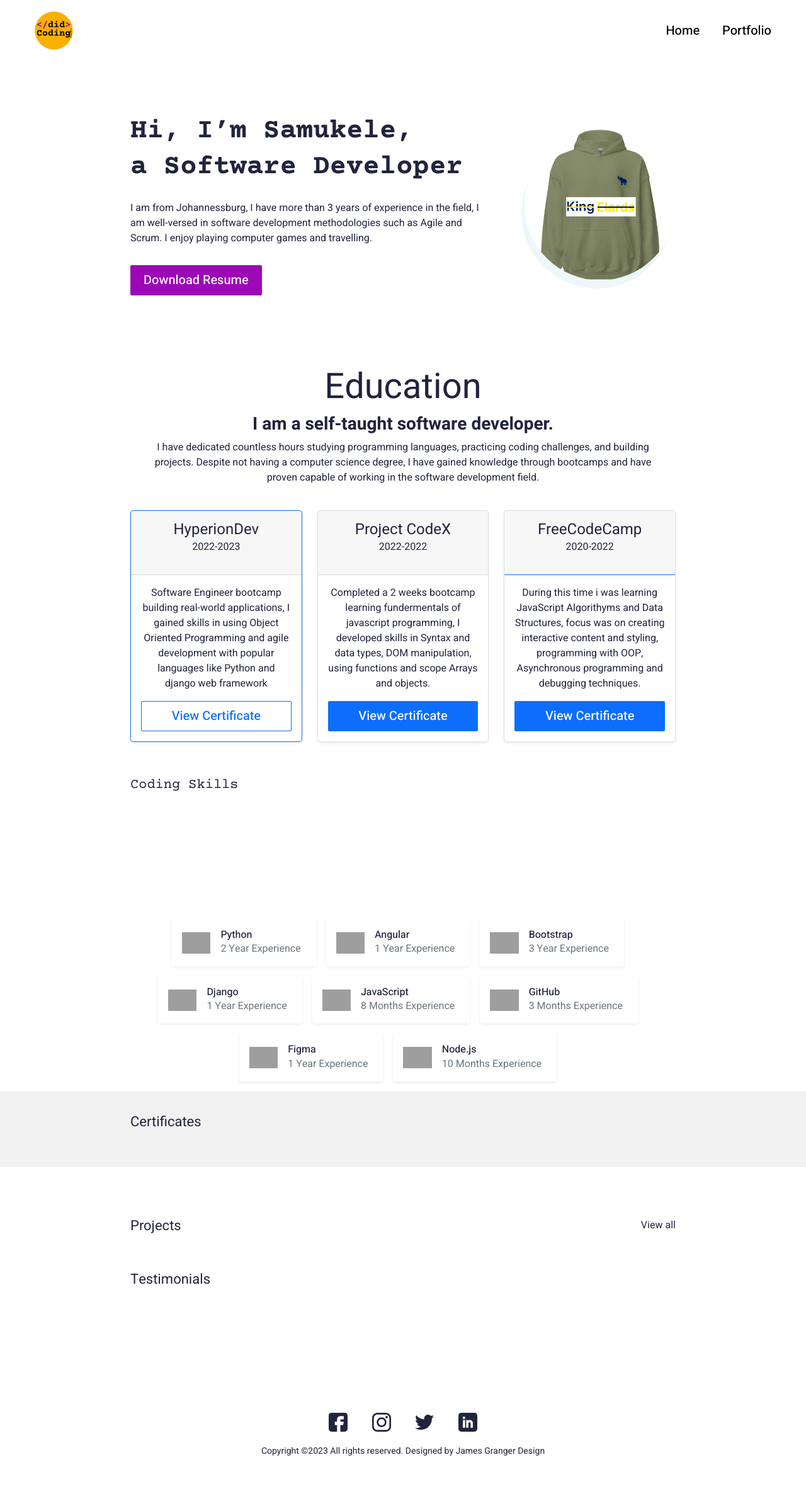
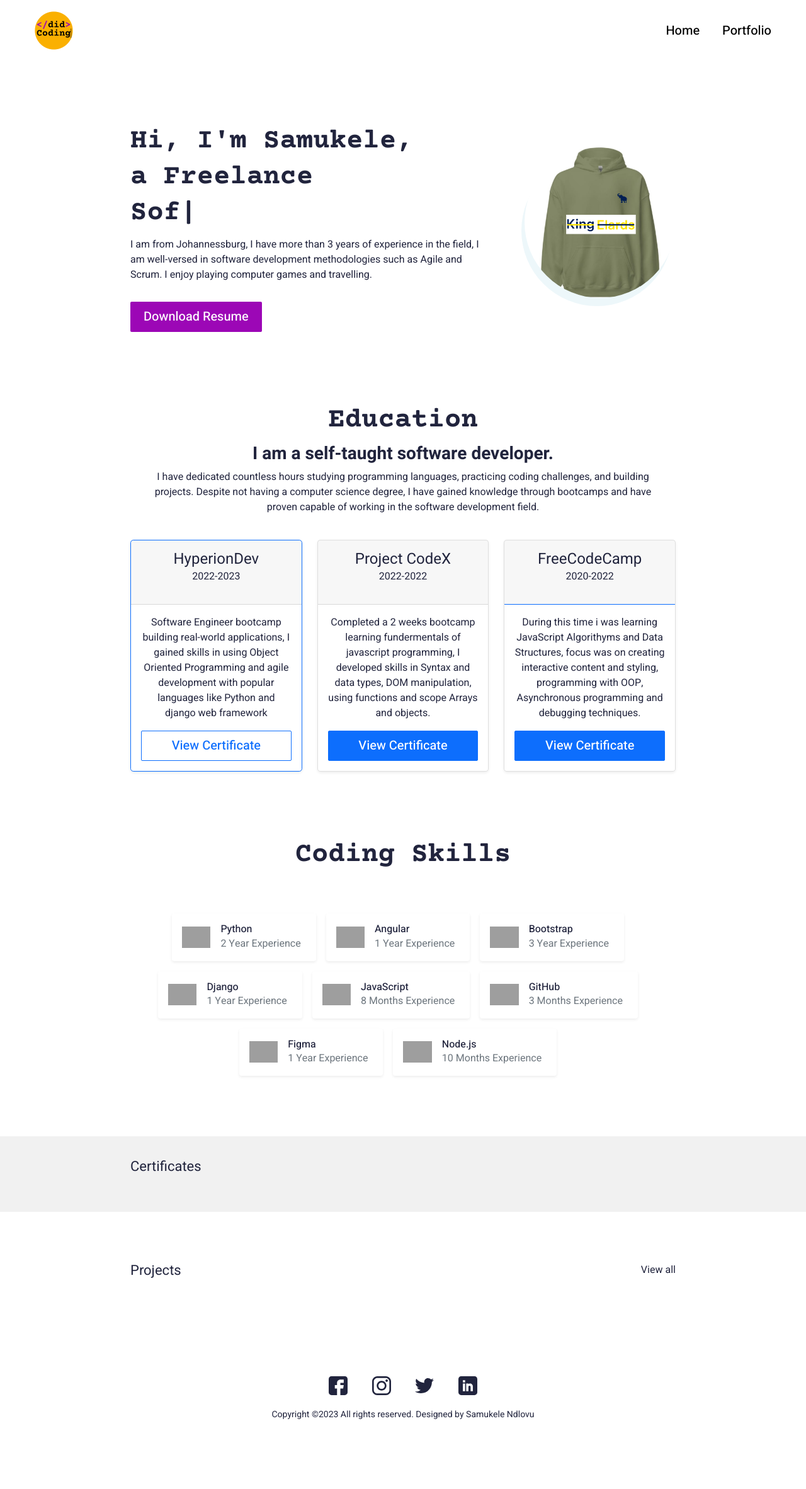
Before and after one commit to samukele-dev/my_portfolio, a Django app: page / in a window 1280 px wide. Shown: the whole page at 63% size. After the commit the page ends 2253 px from the top, so only its background shows below. Run offline with Django 4.2, Linux system fonts and the light colour scheme; data comes from the database, SQL or seed files in the repository; both versions use the stored data as it was after the commit; data that the repository does not hold is empty; some libraries are stand-ins or nearby versions; grey boxes are pictures that could not be loaded.

Commit message:
typed_strings

```diff
--- a/main/templates/main/base.html
+++ b/main/templates/main/base.html
@@ -38,6 +38,17 @@
     <script src="{% static 'js/bootstrap.bundle.min.js' %}"></script>
     <script src="https://unpkg.com/swiper@7.0.5/swiper-bundle.min.js"></script>
     <script src="{% static 'js/script.js' %}"></script>
+
+    <script>
+        var options = {
+            strings: ['Software Engineer', 'Web Designer'],
+            typeSpeed: 50,
+            backSpeed: 25,
+            loop: true
+        };
+
+        var typed = new Typed('.typed', options);
+    </script>
     {% block extend_footer %}{% endblock %}
     <!-- ================================
     End Scripts
--- a/main/templates/main/index.html
+++ b/main/templates/main/index.html
@@ -28,6 +28,10 @@ END script blocks
 Start Content
 ================================= -->
 {% block content %}
+
+<script src="https://cdnjs.cloudflare.com/ajax/libs/typed.js/2.0.11/typed.min.js"></script>
+
+
 <section>
     <div class="bannerSection">
         <div class="container">
@@ -39,8 +43,12 @@ Start Content
                 </div>
                 <div class="col-md">
                     <div class="bannerContent">
-                        <h1 class="xlTitle pb-3">Hi, I’m {{me.first_name|title}}, <br> a {{me.userprofile.title}} </br>
-                        </h1>
+                        <div class="h1 mt-3 wow fadeInUp xlTitle" data-wow-delay=".6s">
+                            Hi, I'm <span class="id-color-2">{{me.first_name|title}},</span><br>a Freelance<br>
+
+                            <span class="typed"></span>
+                        </div>
+
                         <p>{{me.userprofile.bio}}</p>
                         <div class="bannerBtnCol">
                             <div class="row">
@@ -59,7 +67,7 @@ Start Content
 <section>
     <div class="container py-3">
         <div class="pricing-header p-3 pb-md-4 mx-auto text-center">
-            <h1 class="display-4 fw-normal">Education</h1>
+            <h1 class="xlTitle">Education</h1>
             <h3 class="fw-bold">I am a self-taught software developer. </h3>
             <p>I have dedicated countless hours studying programming languages, practicing coding challenges, and building projects. Despite not having a computer science degree, I have gained knowledge through bootcamps and have proven capable of working
                 in the software development field.</p>
@@ -107,56 +115,10 @@ Start Content
 
 <section>
     <div class="sectionSpace pt-0">
-        <div class="container">
-            <div class="row">
-                <!-- <div class="col-md-auto">
-                    <div class="keySkillCol">
-                        <h4 class="smTitle pb-3">Key Skills</h4>
-                        {% for sk in me.userprofile.skills.all %} {% if sk.is_key_skill %}
-                        <div class="keySkillCard">
-                            {% if sk.image %}
-                            <div class="ksIconCol">
-                                <img src="{{sk.image.url}}" alt="...">
-                            </div>
-                            {% endif %}
-                            <span class="ksText">{{sk.name}}</span>
-                        </div>
-                        {% endif %} {% endfor %}
-                    </div>
-                </div> -->
-                <div class="col-md">
-                    <h4 class="smTitle pb-3">Coding Skills</h4>
-                    <div class="progressCol">
-                        <div class="progressCard">
-                            {% for sk in me.userprofile.skills.all %}
-                            <div class="progressCol">
-                                <span class="progressLbl">{{sk.name}}</span>
-                                <div class="row g-2 align-items-center">
-                                    <div class="col">
-                                        <div class="progress progressStyle">
-                                            <div class="progress-bar" role="progressbar" style="width: {{sk.score}}%" aria-valuenow="{{sk.score}}" aria-valuemin="0" aria-valuemax="100"></div>
-                                        </div>
-                                    </div>
-                                    <div class="col-auto">
-                                        <span class="pLbl">{{sk.score}}%</span>
-                                    </div>
-                                </div>
-                            </div>
-                            {% endfor %}
-
-                        </div>
-                    </div>
-                </div>
-</section>
-
-<section id="section-about" class="no-bottom p-0">
         <div class="container relative">
             <div class="row align-items-center">
-            <!-- <div class="col-md-6 wow fadeInUp">
-                <img src="images/misc/3.png" class="img-fluid" alt="">
-            </div> -->
-
                 <div class="col-12 mt-5">
+                    <h4 class="xlTitle text-center pb-3">Coding Skills</h4>
                     <div class="d-flex flex-wrap justify-content-center  mt-4 mt-md-5">
                         <div class="mx-3 ms-sm-0 ms-sm-0 mb-3 card-bg rounded p-1 pe-3 p-md-3 pe-md-4 shadow-sm">
                             <div class="d-flex align-items-center">
@@ -260,10 +222,9 @@ Start Content
                 <!-- End Col -->
 
             </div>
+
         </div>
 </section>
-
-
 
 <section>
     <div class="sectionSpaceSm lightBg">
@@ -336,7 +297,8 @@ Start Content
                 {% endif %} {% endfor %}
 
             </div>
-            <div class="testimonialCol">
+            <!-- Start Testimonials -->
+            <!-- <div class="testimonialCol">
                 <h4 class="smText regular d-block">Testimonials</h4>
                 <div class="testimonialSlider">
                     <div class="swiper testimonialSwiper">
@@ -368,7 +330,8 @@ Start Content
 
 
                 </div>
-            </div>
+            </div> -->
+            <!-- Start Testimonials -->
         </div>
     </div>
 </section>
--- a/main/templates/main/partials/footer.html
+++ b/main/templates/main/partials/footer.html
@@ -4,17 +4,25 @@ Start Footer
 ================================= -->
 <footer>
     <div class="footerCol">
-    <div class="container">
-        <ul class="socialCol">
-        <li><a href="javascript:void(0)"><img src="{% static 'images/fb.svg' %}" alt="..."></a></li>
-        <li><a href="javascript:void(0)"><img src="{% static 'images/insta.svg' %}" alt="..."></a></li>
-        <li><a href="javascript:void(0)"><img src="{% static 'images/twitter.svg' %}" alt="..."></a></li>
-        <li><a href="javascript:void(0)"><img src="{% static 'images/linkedin.svg' %}" alt="..."></a></li>
-        </ul>
-        <div class="copyrightCol">
-        <p>Copyright ©{% now 'Y' %} All rights reserved. Designed by <a href="https://jamesgrangerdesign.co.uk/" target="_blank">James Granger Design</a></p>
+        <div class="container">
+            <ul class="socialCol">
+                <li>
+                    <a href="javascript:void(0)"><img src="{% static 'images/fb.svg' %}" alt="..."></a>
+                </li>
+                <li>
+                    <a href="javascript:void(0)"><img src="{% static 'images/insta.svg' %}" alt="..."></a>
+                </li>
+                <li>
+                    <a href="javascript:void(0)"><img src="{% static 'images/twitter.svg' %}" alt="..."></a>
+                </li>
+                <li>
+                    <a href="javascript:void(0)"><img src="{% static 'images/linkedin.svg' %}" alt="..."></a>
+                </li>
+            </ul>
+            <div class="copyrightCol">
+                <p>Copyright ©{% now 'Y' %} All rights reserved. Designed by <a href="" target="_blank">Samukele Ndlovu</a></p>
+            </div>
         </div>
-    </div>
     </div>
 </footer>
 <!-- ================================
```
Also changed, not shown: db.sqlite3. Lines whose indentation alone changed are shown as unchanged.
